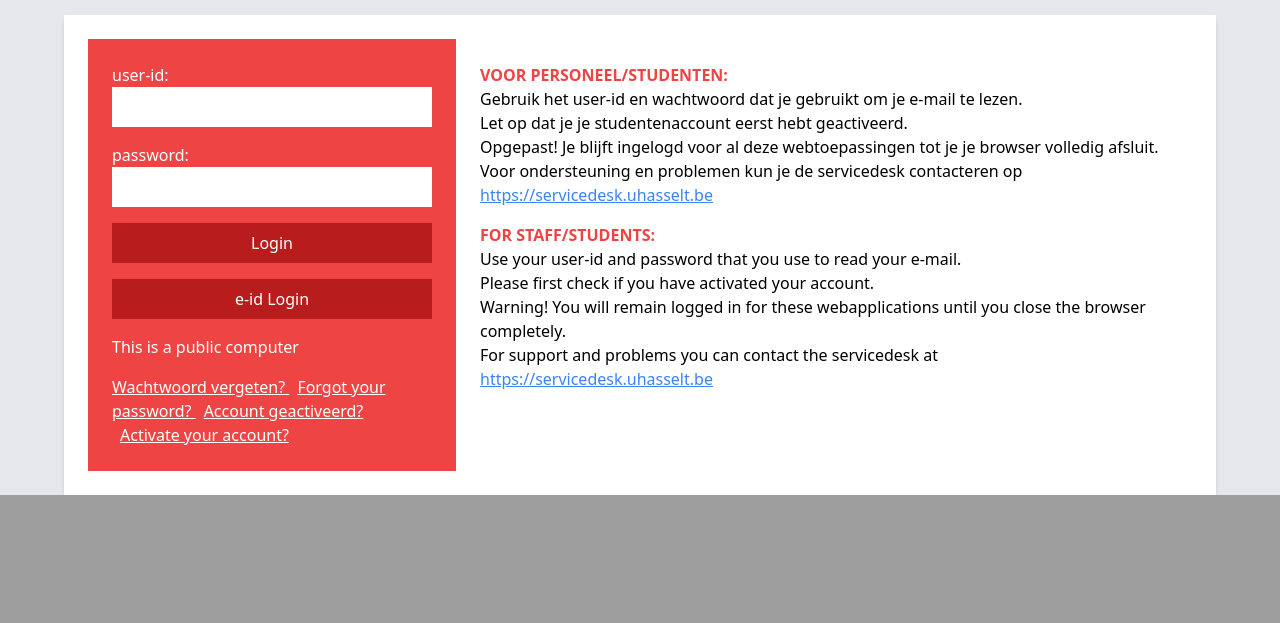
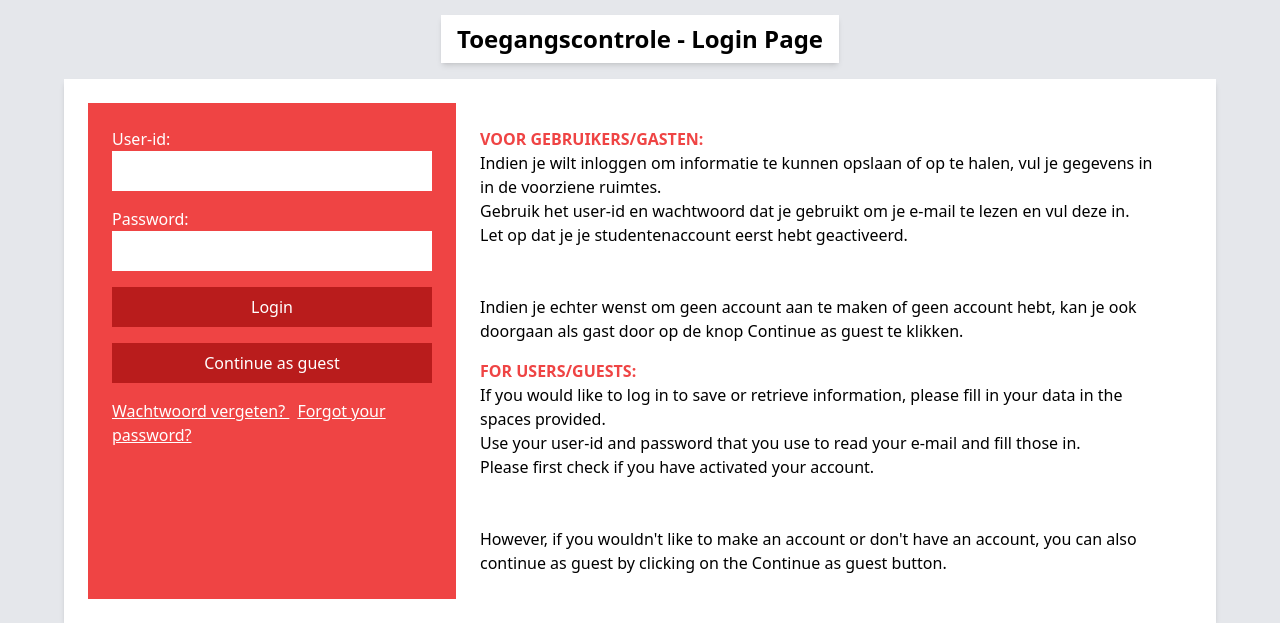
Before and after one commit to SeppeV-2158896/SYST_financials, a Django app: page / in a window 1280 px wide. Shown: the part 385-1008 px from the top of the page. Before the commit the page ends 880 px from the top, so only its background shows below. Run offline with Django 5.2, Linux system fonts and the light colour scheme; some libraries are stand-ins or nearby versions.

Commit message:
adjusted index html

```diff
--- a/financial_aids_uhasselt/app/templates/index.html
+++ b/financial_aids_uhasselt/app/templates/index.html
@@ -3,7 +3,7 @@
   <meta charset="utf-8"/>
   <meta content="width=device-width, initial-scale=1.0" name="viewport"/>
   <title>
-   Login Page
+   Login or click continue
   </title>
   <script src="https://cdn.tailwindcss.com">
   </script>
@@ -13,24 +13,22 @@
   <div class="flex flex-col items-center">
    <div class="w-full relative">
     <img alt="Students sitting on a bench outside a university building" class="w-full h-96 object-cover" height="400" src="https://storage.googleapis.com/a1aa/image/RMAedMOWS8vEw_uH0HS9WF4Rlg9CFEFigWrtxw2NF1E.jpg" width="1200"/>
-    <div class="absolute top-1/2 left-1/2 transform -translate-x-1/2 -translate-y-1/2 bg-white bg-opacity-75 px-4 py-2">
-     <h1 class="text-2xl font-bold">
-      Toegangscontrole - Login Page
-     </h1>
-    </div>
    </div>
+   <h1 class="text-2xl font-bold mt-4 bg-white px-4 py-2 shadow-md">
+    Toegangscontrole - Login Page
+    </h1>
    <div class="w-full max-w-6xl bg-white shadow-md mt-4 p-6 flex flex-col md:flex-row">
     <div class="w-full md:w-1/3 bg-red-500 p-6 text-white">
      <form class="space-y-4">
       <div>
        <label class="block" for="user-id">
-        user-id:
+        User-id:
        </label>
        <input class="w-full p-2 text-black" id="user-id" type="text"/>
       </div>
       <div>
        <label class="block" for="password">
-        password:
+        Password:
        </label>
        <input class="w-full p-2 text-black" id="password" type="password"/>
       </div>
@@ -38,12 +36,9 @@
        Login
       </button>
       <button class="w-full bg-red-700 py-2" type="button">
-       e-id Login
+       Continue as guest
       </button>
      </form>
-     <p class="mt-4">
-      This is a public computer
-     </p>
      <div class="mt-4">
       <a class="text-white underline" href="#">
        Wachtwoord vergeten?
@@ -51,53 +46,45 @@
       <a class="text-white underline ml-2" href="#">
        Forgot your password?
       </a>
-      <a class="text-white underline ml-2" href="#">
-       Account geactiveerd?
-      </a>
-      <a class="text-white underline ml-2" href="#">
-       Activate your account?
-      </a>
      </div>
     </div>
     <div class="w-full md:w-2/3 p-6 space-y-4">
      <div>
       <h2 class="text-red-500 font-bold">
-       VOOR PERSONEEL/STUDENTEN:
+       VOOR GEBRUIKERS/GASTEN:
       </h2>
       <p>
-       Gebruik het user-id en wachtwoord dat je gebruikt om je e-mail te lezen.
+        Indien je wilt inloggen om informatie te kunnen opslaan of op te halen, vul je gegevens in in de voorziene ruimtes.
+      </p>
+      <p>
+       Gebruik het user-id en wachtwoord dat je gebruikt om je e-mail te lezen en vul deze in.
       </p>
       <p>
        Let op dat je je studentenaccount eerst hebt geactiveerd.
       </p>
+      <br></br>
       <p>
-       Opgepast! Je blijft ingelogd voor al deze webtoepassingen tot je je browser volledig afsluit.
-      </p>
-      <p>
-       Voor ondersteuning en problemen kun je de servicedesk contacteren op
-       <a class="text-blue-500 underline" href="https://servicedesk.uhasselt.be">
-        https://servicedesk.uhasselt.be
-       </a>
+       Indien je echter wenst om geen account aan te maken of geen account hebt, kan je ook doorgaan als gast door op de knop Continue as guest te klikken.
       </p>
      </div>
      <div>
       <h2 class="text-red-500 font-bold">
-       FOR STAFF/STUDENTS:
+       FOR USERS/GUESTS:
       </h2>
       <p>
-       Use your user-id and password that you use to read your e-mail.
+        If you would like to log in to save or retrieve information, please fill in your data in the spaces provided.
+      </p>
+      <p>
+       Use your user-id and password that you use to read your e-mail and fill those in.
       </p>
       <p>
        Please first check if you have activated your account.
       </p>
+      <br></br>
       <p>
-       Warning! You will remain logged in for these webapplications until you close the browser completely.
+       However, if you wouldn't like to make an account or don't have an account, you can also continue as guest by clicking on the Continue as guest button.
       </p>
       <p>
-       For support and problems you can contact the servicedesk at
-       <a class="text-blue-500 underline" href="https://servicedesk.uhasselt.be">
-        https://servicedesk.uhasselt.be
-       </a>
       </p>
      </div>
     </div>
```
